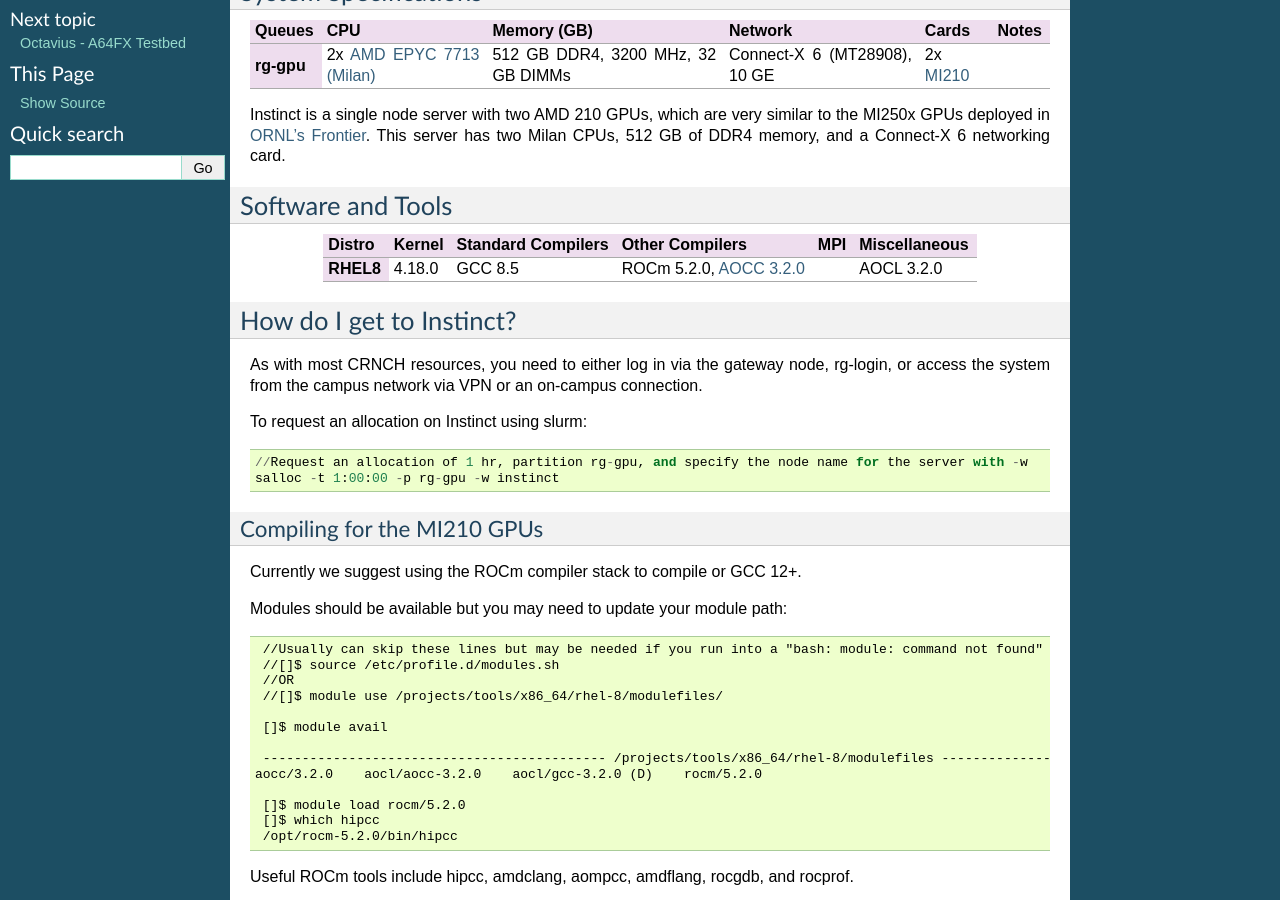
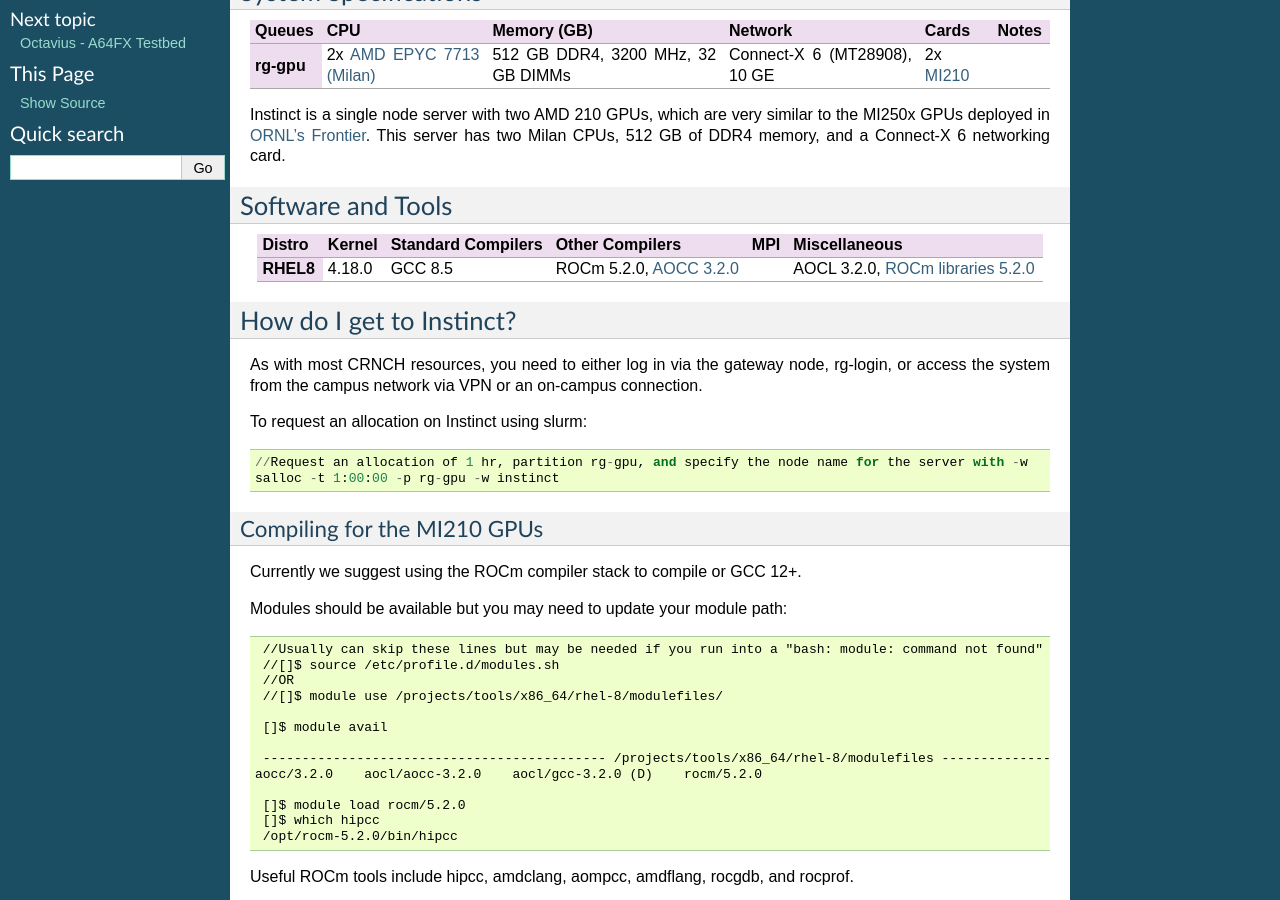
Before and after one commit to gt-crnch-rg/read-the-docs, a Sphinx documentation site: the page built from docs/gpu/instinct-mi210.rst, in a window 1280 px wide and 900 px high, scrolled down 385 px. Built offline with Sphinx 7.4.7, drawn with Linux system fonts in a browser that asks for light colours; pages that are not in the unit, such as notebooks, are missing from menus.

Commit message:
Update instinct-mi210.rst

```diff
--- a/docs/gpu/instinct-mi210.rst
+++ b/docs/gpu/instinct-mi210.rst
@@ -58,7 +58,7 @@
       - GCC 8.5
       - ROCm 5.2.0, `AOCC 3.2.0 <https://developer.amd.com/wp-content/resources/57222_AOCC_UG_Rev_3.2.pdf>`__
       -
-      - AOCL 3.2.0
+      - AOCL 3.2.0, `ROCm libraries 5.2.0 <https://rocblas.readthedocs.io/en/rocm-5.2.1/>`__
 
 How do I get to Instinct?
 =========================
```
